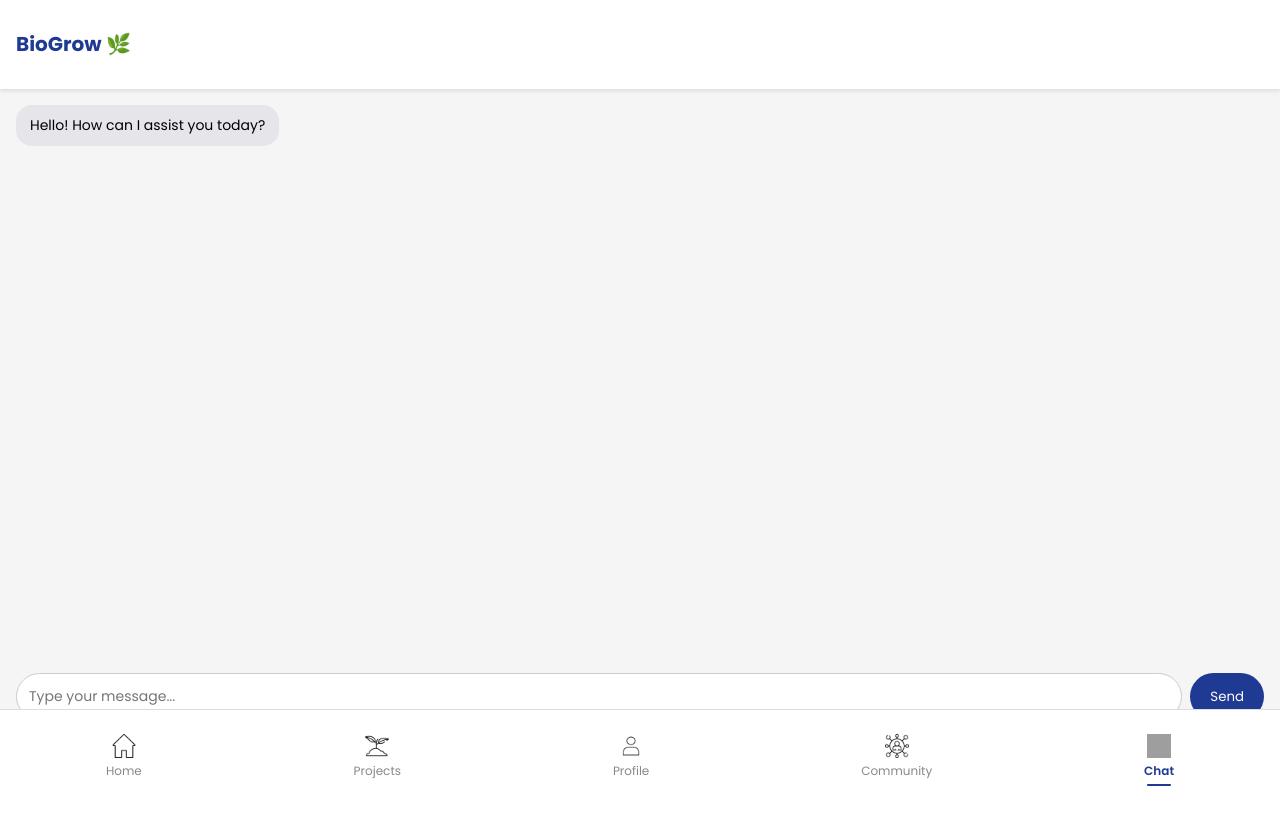
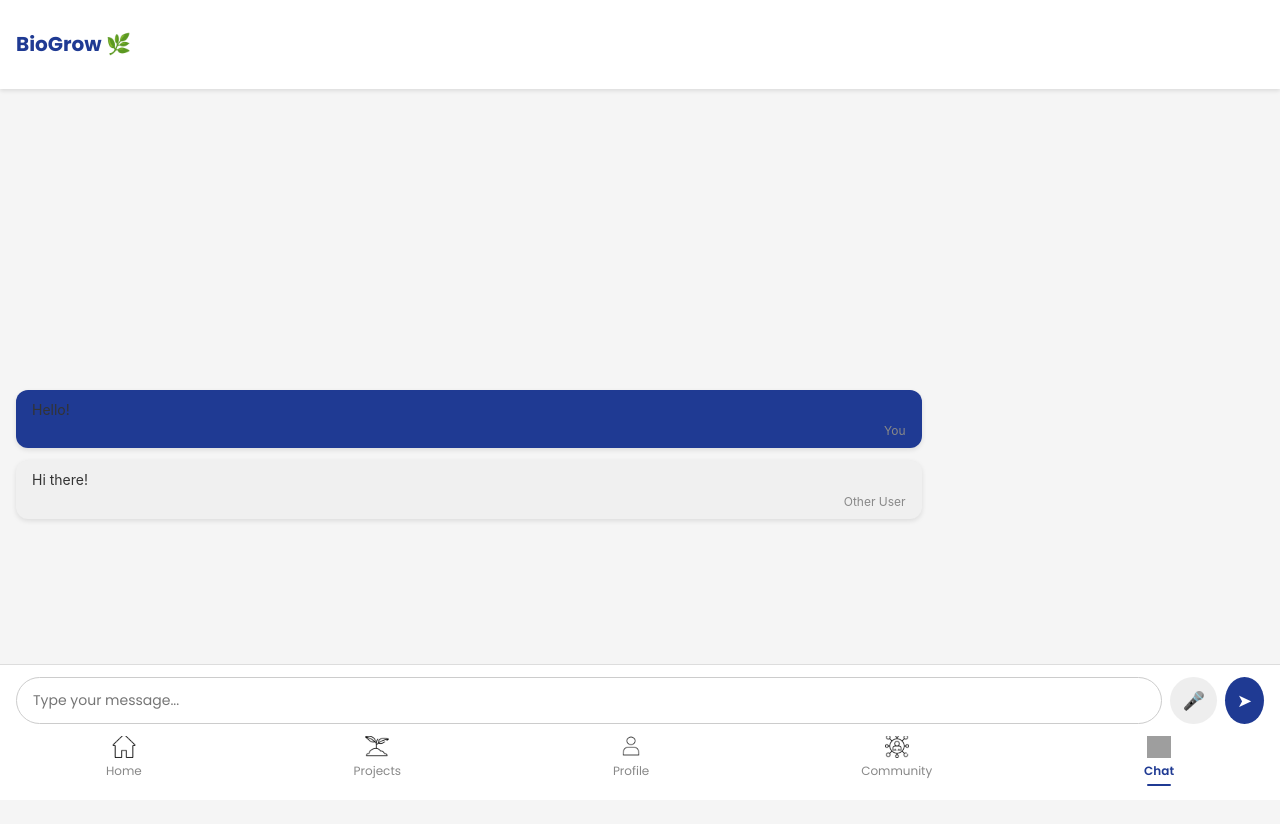
Before and after one commit to bromscandium/BioGrow, a React (Create React App) app in the folder farmer_frontend/: page /ai in a window 1280 px wide. Shown: the top 824 px of the page. Before the commit the page ends 800 px from the top, so only its background shows below. Built offline with nearby package versions, Linux system fonts and the light colour scheme; grey boxes are pictures that could not be loaded.

Commit message:
prototype

```diff
--- a/farmer_frontend/src/pages/AI.tsx
+++ b/farmer_frontend/src/pages/AI.tsx
@@ -1,49 +1,83 @@
-import React, { useState } from "react";
+import React, {useState, useEffect} from "react";
 import Header from "../components/Header";
 import BottomNav from "../components/BottomNav";
 
 const AI = () => {
+    const [input, setInput] = useState("");
+    const [bottomOffset, setBottomOffset] = useState(64);
     const [messages, setMessages] = useState([
-        { id: 1, sender: "bot", text: "Hello! How can I assist you today?" }
+        { text: "Hello!", sender: "You" },
+        { text: "Hi there!", sender: "Other User" }
     ]);
-    const [input, setInput] = useState("");
+
+    useEffect(() => {
+        const initialHeight = window.innerHeight;
+
+        const handleResize = () => {
+            const heightDiff = initialHeight - window.innerHeight;
+            if (heightDiff > 150) {
+                setBottomOffset(heightDiff);
+            } else {
+                setBottomOffset(64);
+            }
+        };
+
+        window.addEventListener("resize", handleResize);
+
+        return () => window.removeEventListener("resize", handleResize);
+    }, []);
 
     const handleSend = () => {
         if (input.trim() === "") return;
-        setMessages([...messages, { id: Date.now(), sender: "user", text: input }]);
+        console.log("Send message:", input);
+        setMessages([...messages, { text: input, sender: "You" }]);
         setInput("");
+    };
+
+
+    const handleVoice = () => {
+        console.log("Voice input triggered");
     };
 
     return (
         <div style={styles.container}>
-            <Header />
-            <div style={styles.chatContainer}>
-                <div style={styles.messages}>
-                    {messages.map((msg) => (
+            <Header/>
+            <div style={styles.chatArea}></div>
+            <div style={styles.chatArea}>
+                {messages.map((message, index) => (
                     <div
-                            key={msg.id}
+                        key={index}
                         style={{
-                                ...styles.message,
-                                alignSelf: msg.sender === "user" ? "flex-end" : "flex-start",
-                                backgroundColor: msg.sender === "user" ? "#1F3A93" : "#E5E5EA",
-                                color: msg.sender === "user" ? "#fff" : "#000",
+                            ...styles.chatMessage,
+                            ...(message.sender === "You" ? styles.userMessage : styles.otherMessage)
                         }}
                     >
-                            {msg.text}
+                        <div style={styles.messageText}>{message.text}</div>
+                        <div style={styles.messageSender}>{message.sender}</div>
                     </div>
                 ))}
             </div>
-                <div style={styles.inputContainer}>
+            <div
+                style={{
+                    ...styles.inputWrapper,
+                    bottom: `${bottomOffset}px`,
+                }}
+            >
                 <input
                     style={styles.input}
                     value={input}
                     onChange={(e) => setInput(e.target.value)}
                     placeholder="Type your message..."
                 />
-                    <button style={styles.button} onClick={handleSend}>Send</button>
+                <button style={styles.voiceBtn} onClick={handleVoice}>
+                    🎤
+                </button>
+                <button style={styles.sendBtn} onClick={handleSend}>
+                    ➤
+                </button>
             </div>
-            </div>
-            <BottomNav />
+
+            <BottomNav/>
         </div>
     );
 };
@@ -56,48 +90,80 @@ const styles: { [key: string]: React.CSSProperties } = {
         flexDirection: "column",
         minHeight: "100vh",
         backgroundColor: "#f5f5f5",
-    },
-    chatContainer: {
-        flex: 1,
-        display: "flex",
-        flexDirection: "column",
-        padding: "16px",
         paddingBottom: "80px",
     },
-    messages: {
+    chatArea: {
         flex: 1,
-        display: "flex",
-        flexDirection: "column",
-        gap: "8px",
+        padding: "16px",
         overflowY: "auto",
-        marginBottom: "16px",
     },
-    message: {
-        maxWidth: "70%",
-        padding: "10px 14px",
-        borderRadius: "16px",
-        fontFamily: "Poppins, sans-serif",
-        fontSize: "14px",
-    },
-    inputContainer: {
+    inputWrapper: {
+        position: "fixed",
+        left: "0",
+        right: "0",
+        padding: "12px 16px",
+        backgroundColor: "#fff",
+        borderTop: "1px solid #ddd",
         display: "flex",
         gap: "8px",
+        zIndex: 15,
+        transition: "bottom 0.3s ease-in-out",
     },
+
     input: {
         flex: 1,
-        padding: "12px",
+        padding: "12px 16px",
         borderRadius: "9999px",
         border: "1px solid #ccc",
+        fontSize: "14px",
         fontFamily: "Poppins, sans-serif",
-        fontSize: "14px",
     },
-    button: {
-        padding: "12px 20px",
+    voiceBtn: {
+        padding: "12px",
+        borderRadius: "50%",
+        backgroundColor: "#eee",
+        border: "none",
+        cursor: "pointer",
+        fontSize: "18px",
+    },
+    sendBtn: {
+        padding: "12px",
+        borderRadius: "50%",
         backgroundColor: "#1F3A93",
         color: "#fff",
         border: "none",
-        borderRadius: "9999px",
         cursor: "pointer",
-        fontFamily: "Poppins, sans-serif",
+        fontSize: "18px",
+    },
+    chatMessage: {
+        display: "flex",
+        flexDirection: "column",
+        padding: "10px 16px",
+        backgroundColor: "#fff",
+        borderRadius: "12px",
+        marginBottom: "12px",
+        maxWidth: "70%",
+        boxShadow: "0px 2px 5px rgba(0, 0, 0, 0.1)",
+    },
+    messageText: {
+        fontSize: "14px",
+        color: "#333",
+        lineHeight: "1.4",
+    },
+    messageSender: {
+        fontSize: "12px",
+        color: "#888",
+        textAlign: "right",
+        marginTop: "4px",
+    },
+    userMessage: {
+        backgroundColor: "#1F3A93",
+        color: "#fff",
+        alignSelf: "flex-end",
+    },
+    otherMessage: {
+        backgroundColor: "#f0f0f0",
+        color: "#333",
+        alignSelf: "flex-start",
     },
 };
```
Lines whose indentation alone changed are shown as unchanged.
